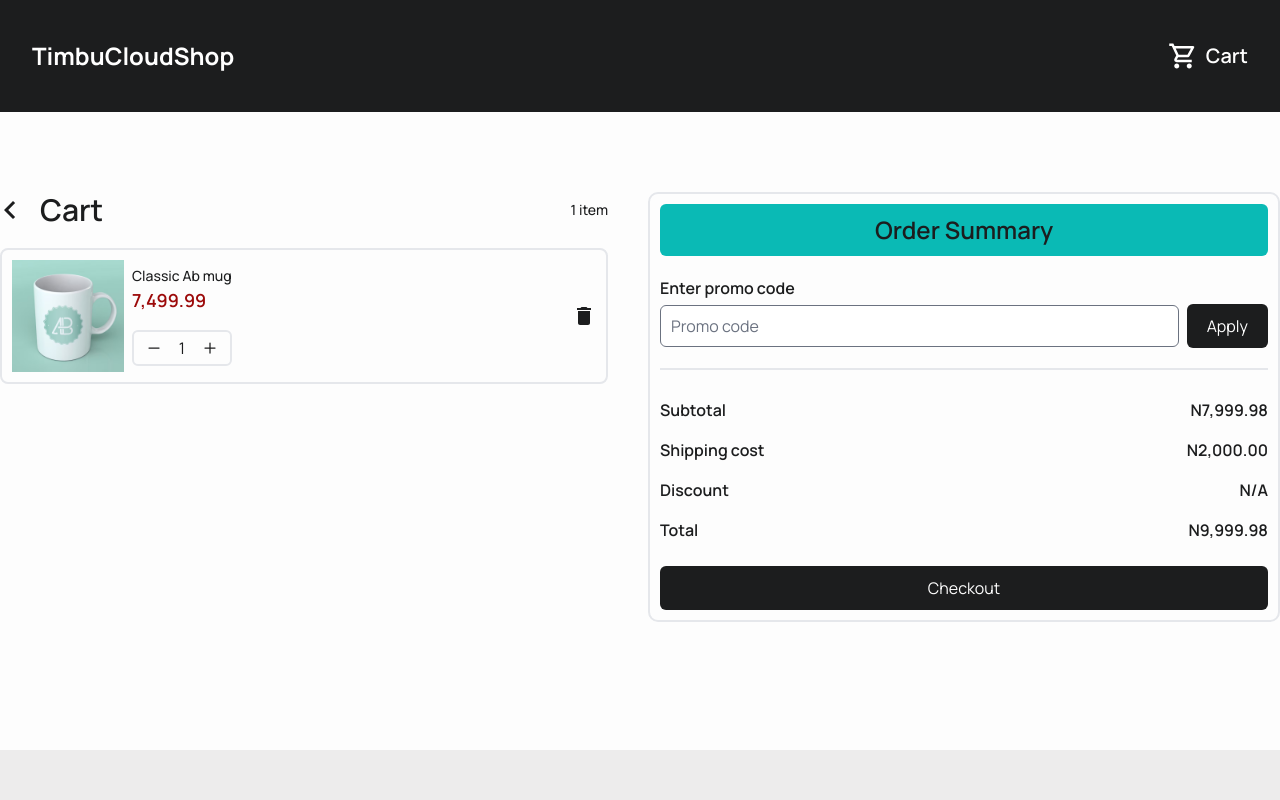
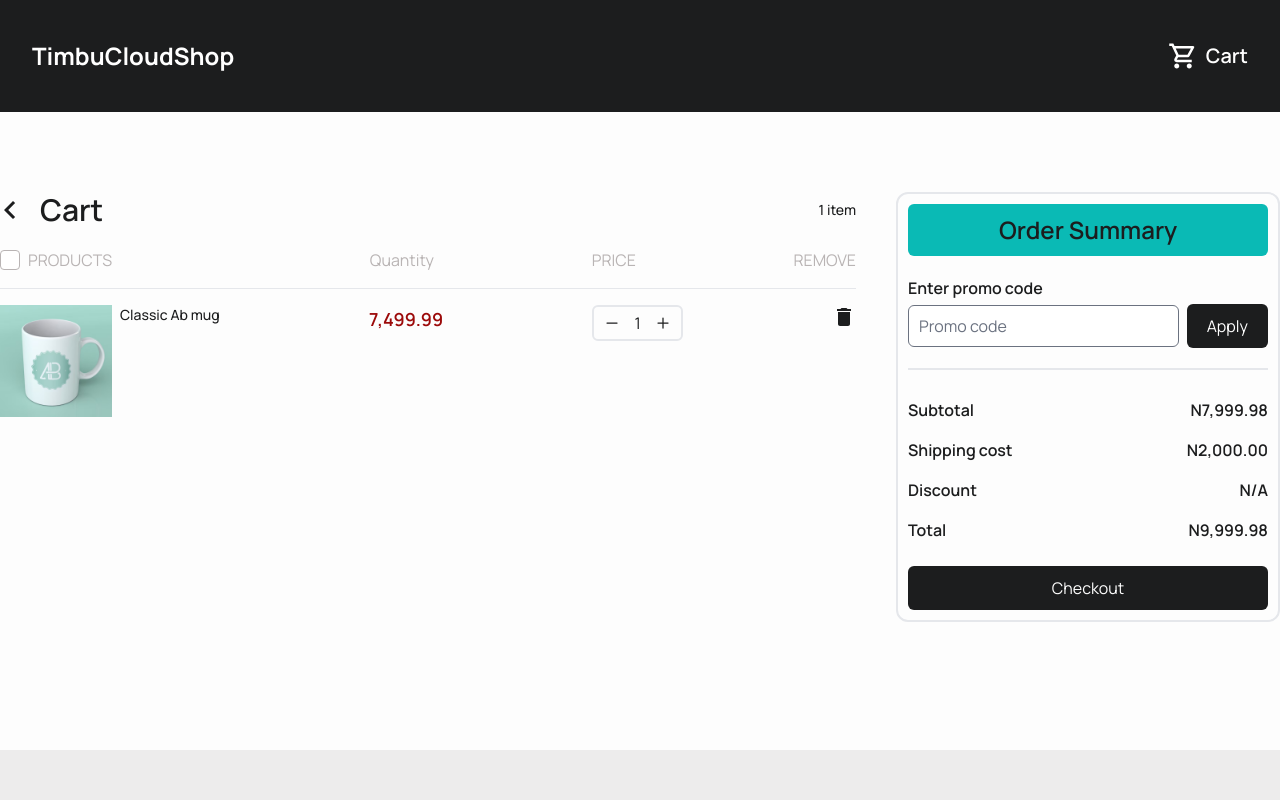
Before and after one commit to kushyzee/timbu-cloud-shop, a React (Vite) app: page /cart in a window 1280 px wide. Shown: the top 800 px of the page. Built offline with nearby package versions, Linux system fonts and the light colour scheme.

Commit message:
Optimize for desktop

```diff
--- a/src/components/CartItem.jsx
+++ b/src/components/CartItem.jsx
@@ -2,11 +2,13 @@ import { HiPlusSmall, HiMinusSmall } from "react-icons/hi2";
 import { MdDelete } from "react-icons/md";
 import products from "../assets/productList";
 
-const CartItem = ({isCart=true}) => {
+const CartItem = ({ isCart = true }) => {
   const product = products[0];
 
   return (
-    <div className="font-sm border-customGray-300 mb-2 flex items-center justify-start gap-2 rounded-lg border-2 p-2.5">
+    <div
+      className={`font-sm ${isCart && "lg:hidden lg:border-0 lg:p-0"} border-customGray-300 mb-2 flex items-center justify-start gap-2 rounded-lg border-2 p-2.5`}
+    >
       <div className="aspect-square h-28">
         <img
           src={product.image}
@@ -17,7 +19,13 @@ const CartItem = ({isCart=true}) => {
       <div>
         <p className="text-sm font-medium">{product.name}</p>
         <p className="text-lg font-semibold text-customRed">{product.price}</p>
-        {isCart && <div className="border-customGray-300 mt-4 flex items-center justify-around gap-3 rounded-md border-2 px-2 py-1"><HiMinusSmall className="inline-block text-xl" /><p>1</p><HiPlusSmall className="inline-block text-xl" /></div>}
+        {isCart && (
+          <div className="border-customGray-300 mt-4 flex items-center justify-around gap-3 rounded-md border-2 px-2 py-1">
+            <HiMinusSmall className="inline-block text-xl" />
+            <p>1</p>
+            <HiPlusSmall className="inline-block text-xl" />
+          </div>
+        )}
       </div>
       {isCart && <MdDelete className="ml-auto inline-block text-2xl" />}
     </div>
--- a/src/components/OrderSummary.jsx
+++ b/src/components/OrderSummary.jsx
@@ -24,7 +24,7 @@ const promoCode = () => {
 
 const OrderSummary = ({ isCart=true }) => {
   return (
-    <div className="border-customGray-300 mb-2 mt-16 gap-2 rounded-[10px] border-2 p-2.5 text-sm text-customGray-800 md:mb-0 md:mt-0 lg:text-base flex-1">
+    <div className="border-customGray-300 mb-2 mt-16 gap-2 rounded-xl border-2 p-2.5 text-sm text-customGray-800 md:mb-0 md:mt-0 lg:text-base max-w-sm flex-1">
       <div className="mb-5 w-full rounded-md bg-customTeal py-2.5 text-center text-base font-semibold">
         <h3 className="lg:text-2xl">Order Summary</h3>
       </div>
--- a/src/pages/Cart.jsx
+++ b/src/pages/Cart.jsx
@@ -1,20 +1,37 @@
 import OrderSummary from "../components/OrderSummary";
 import PageLabel from "../components/PageLabel";
 import CartItem from "../components/CartItem";
+import CartItemDesktop from "../components/CartItemDesktop";
 
 const Cart = () => {
   return (
     <section className="text-base text-customGray-800 lg:mb-32">
-
-      <div className="md:flex items-start justify-between gap-5 lg:gap-10">
+      <div className="items-start justify-between gap-5 md:flex lg:gap-10">
         <div className="md:flex-1">
           <div className="mb-5 flex items-center justify-between">
             <PageLabel name="Cart" page="/" />
             <p className="text-sm font-medium">1 item</p>
           </div>
 
+          <div className="hidden mb-4 lg:flex items-center justify-between text-customGray-600 pb-4 border-b border-customGray-200">
+            <div>
+              <label htmlFor="products" className="cursor-pointer flex items-center gap-2">
+                <input
+                  type="checkbox"
+                  class="size-5 rounded cursor-pointer border-customGray-600"
+                  id="products"
+                  name="products"
+                />
+                PRODUCTS
+              </label>
+            </div>
+            <p className="ml-[100px]">Quantity</p>
+            <p>PRICE</p>
+            <p>REMOVE</p>
+          </div>
+
           <CartItem />
-
+          <CartItemDesktop />
         </div>
         <OrderSummary />
       </div>
--- a/src/pages/Checkout.jsx
+++ b/src/pages/Checkout.jsx
@@ -18,7 +18,7 @@ const Checkout = () => {
           <PaymentDetails />
 
         </div>
-        <div className="flex flex-col gap-4 lg:justify-between lg:flex-row lg:items-start flex-1">
+        <div className="flex flex-col gap-4 lg:justify-end lg:flex-row lg:items-start flex-1">
           <OrderSummary isCart={false} />
           <CartItem isCart={false} className="mt-8" />
         </div>
```
Lines whose indentation alone changed are shown as unchanged.
